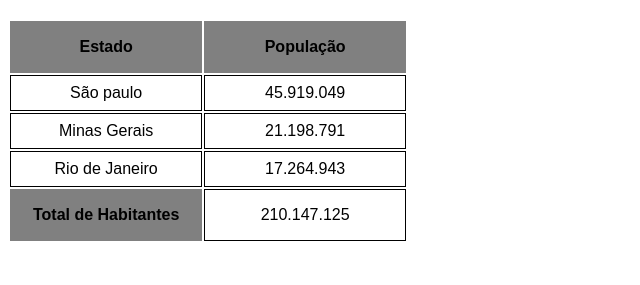
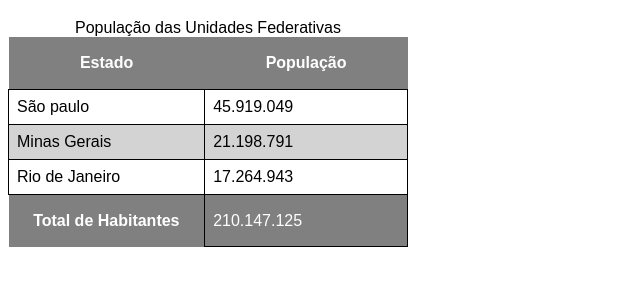
Before and after one commit to jonathanjeronimo/html_css, a plain HTML site: page exercicios/ex023/tabela002.html in a window 1280 px wide. Shown: the part 61-346 px from the top of the page, without its empty margins (0-640 px from the left). Drawn offline with Linux system fonts and the light colour scheme.

Commit message:
Update tabela002.html

```diff
--- a/exercicios/ex023/tabela002.html
+++ b/exercicios/ex023/tabela002.html
@@ -12,23 +12,40 @@ sans-serif;
     table {
         width: 400px;
         height: 200px;
-
+       border-collapse: collapse;
+       position: relative
     }
     th {
         background-color: gray;
         height: 50px;
         width: 100px;
+        color: white;
+    }
+    tfoot {
+        background-color: gray;
+        color: white;
+    }
+    thead > tr > th {
+        position: sticky;
     }
     td {
         border: 1px solid black;
         padding: 8px;
-        text-align: center; /*alinhamento
-herizontal*/
+        text-align: left; /*alinhamento
+        herizontal*/
         vertical-align: middle; /*alinhamento
-vertical*/
+        vertical*/
     }
+
     .numero {
         text-align: right;
+    }
+
+    caption {
+
+    }
+    tbody > tr:nth-child(even) {
+        background-color: lightgray;
     }
 </style>
 </head>
@@ -37,6 +54,7 @@ vertical*/
     <!--
         Anatomia para Tabelas Grandes
             TABLE
+                CAPTION
                 TR, TD, TH
             TBOBY
                 TR, TD, TH
@@ -45,15 +63,16 @@ vertical*/
     -->
 
     <Table>
+        <caption>População das Unidades Federativas</caption>
         <thead>
             <tr>
-                <th>Estado</th>
-                <th>População</th>
+                <th scope="col">Estado</th>
+                <th scope="col">População</th>
             </tr>
         </thead>
         <tfoot>
             <tr>
-                <th>Total de Habitantes</th>
+                <th scope="row">Total de Habitantes</th>
                 <td>210.147.125</td>
             </tr>
         </tfoot>
```
